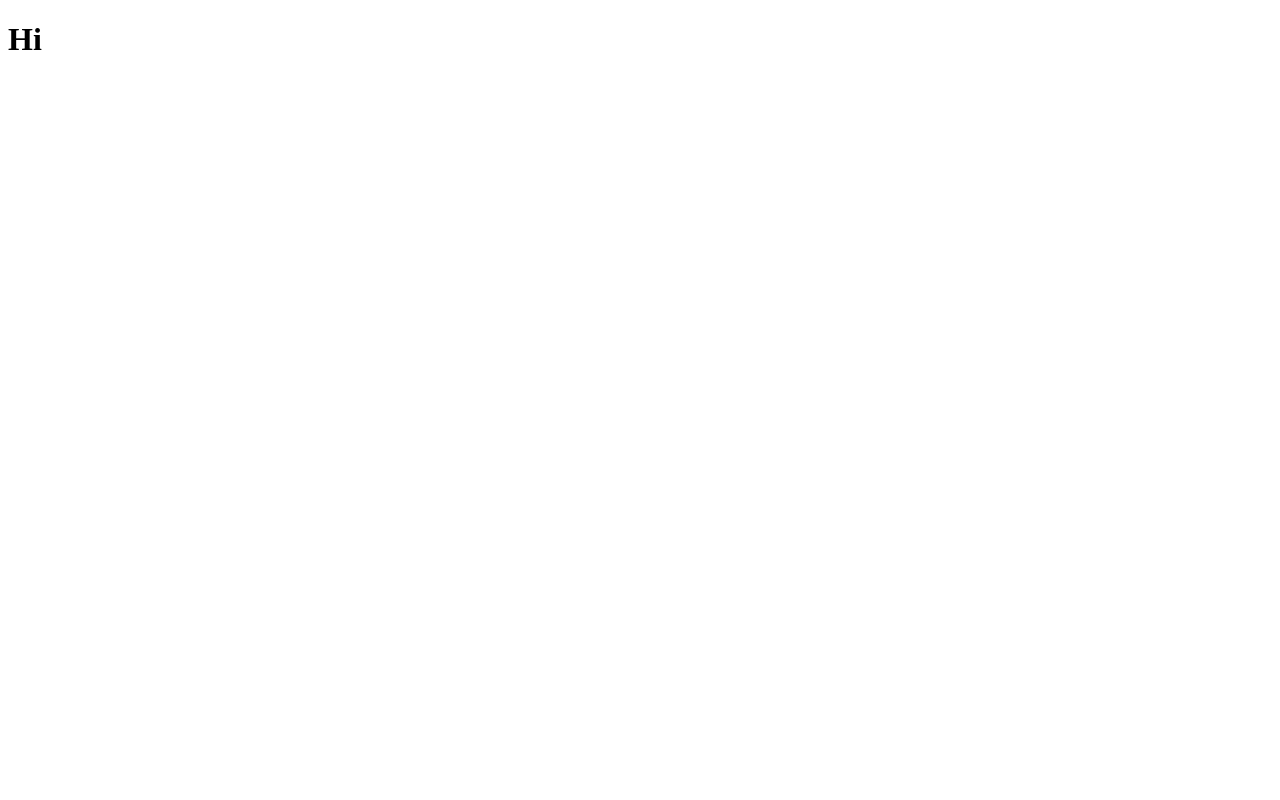
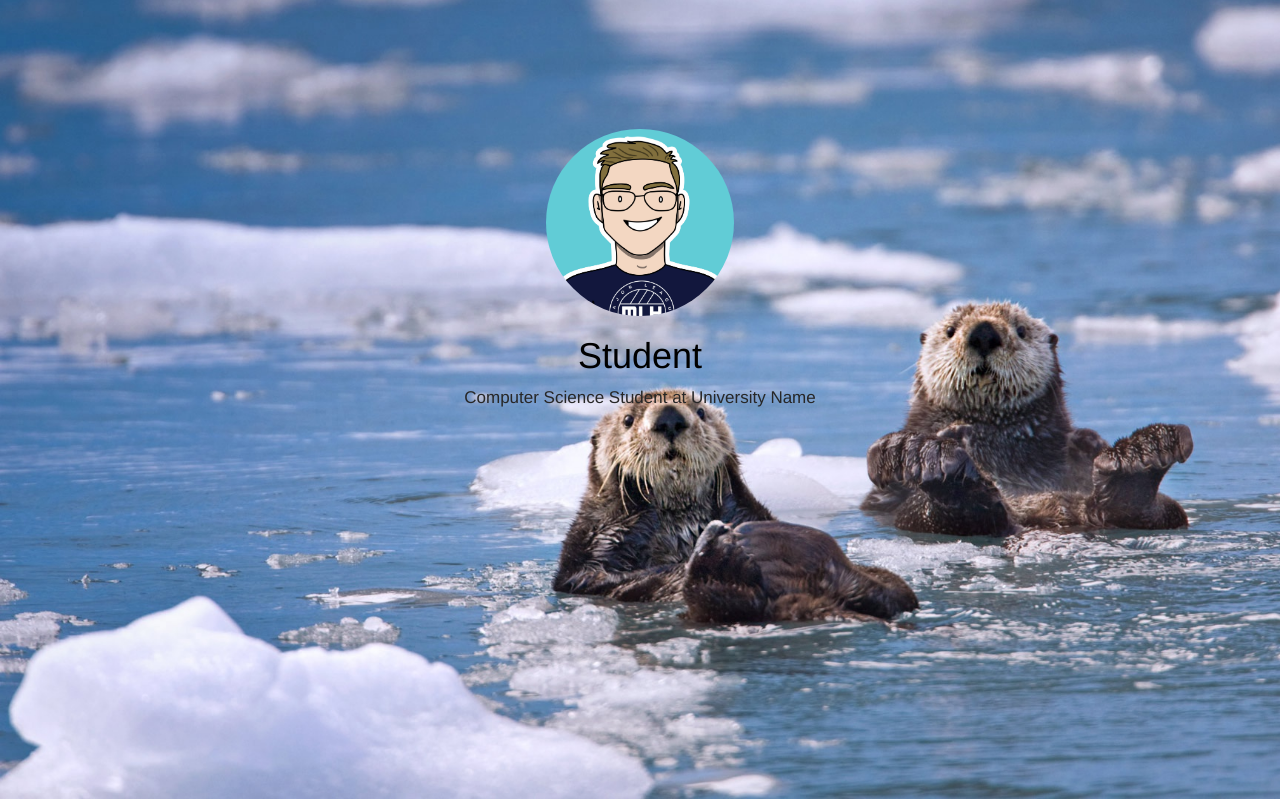
Before and after one commit to rashelrr/mlh-portfolio-project, a Flask app: page / in a window 1280 px wide. Before the commit the page is almost empty. Run offline with Flask 2, Linux system fonts and the light colour scheme; some libraries are stand-ins or nearby versions.

Commit message:
name and photo

```diff
--- /dev/null
+++ b/app/static/styles/main.css
@@ -0,0 +1,13 @@
+#bigimg {
+    width: 100%;
+    background-size: cover !important;
+    margin: 0px auto;
+    overflow: hidden !important;
+    background: url('../img/otters.jpg');
+    margin-top: -1px !important;
+}
+
+.roundedimg {
+    width: 25%;
+    border-radius: 100px;
+}
--- a/app/templates/index.html
+++ b/app/templates/index.html
@@ -1,7 +1,30 @@
 <!DOCTYPE html>
 <head>
+    <meta charset="utf-8">
+    <script src="https://maxcdn.bootstrapcdn.com/bootstrap/3.4.1/js/bootstrap.min.js"></script>
+    <link rel="stylesheet" href="https://maxcdn.bootstrapcdn.com/bootstrap/3.4.1/css/bootstrap.min.css">
+    <link rel="stylesheet" type="text/css" href="../static/styles/main.css">
+    <script src="http://code.jquery.com/jquery-latest.js"></script>
+    <title>Student</title>
 </head>
 <body>
-    <h1>Hi</h1>
+    <div id="bigimg">
+        <div style="margin-top:130px;" class="container">
+            <div class="row">
+                <div class="col-md-8 col-md-offset-2 text-center inner">
+                    <img class="roundedimg" src="../static/img/logo.jpg" />
+                    <h1 style="color:black;">Student</h1>
+                    <p style="color:#272727; font-size: 17px;">Computer Science Student at University Name</p>
+                </div>
+            </div>
+        </div>
+    </div>
+
+    <script>
+        $(document).ready(function() {
+        $("#bigimg").css({
+            "height": $(window).height() + "px"
+        });
+    });
+    </script>
 </body>
-</html>
```
Also changed, not shown: app/static/img/otters.jpg (added).
